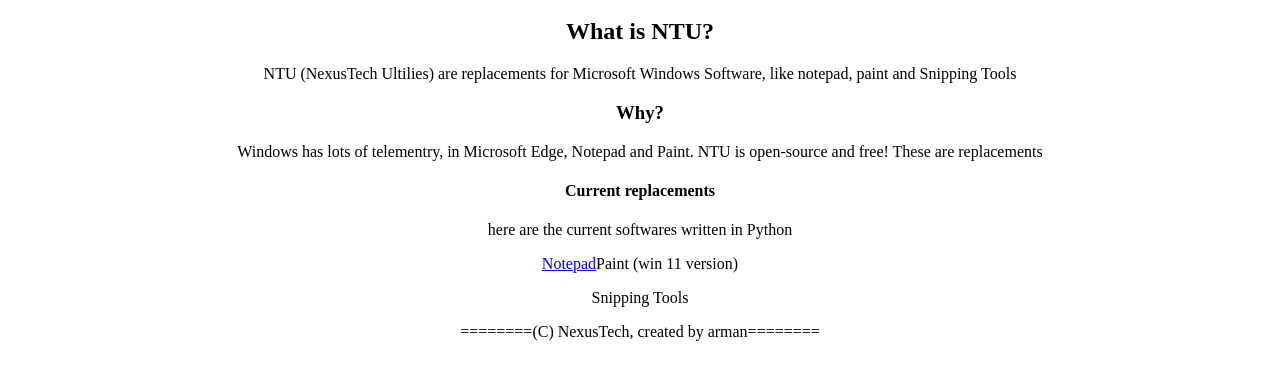
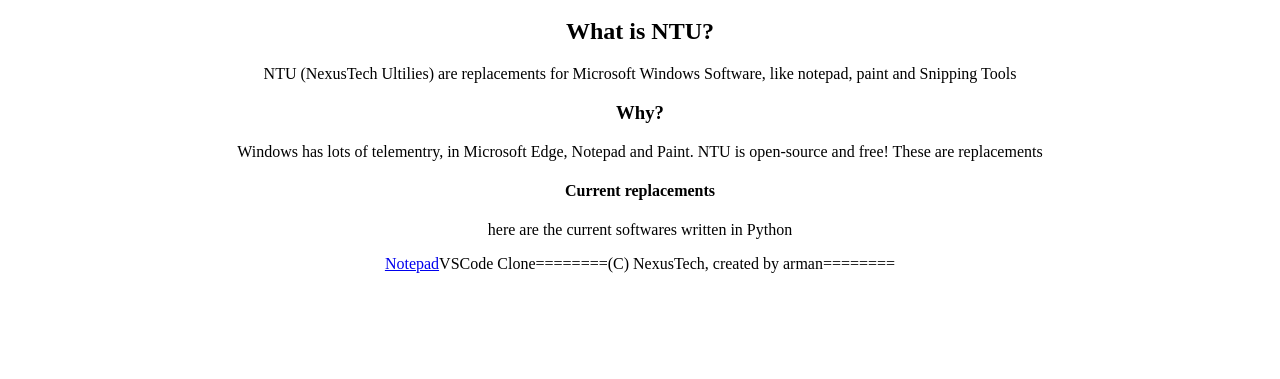
Before and after one commit to nexustech24/ntu, a plain HTML site: page index.html in a window 1280 px wide. Shown: the part 327-706 px from the top of the page. Drawn offline with Linux system fonts and the light colour scheme.

Commit message:
index.html

```diff
--- a/index.html
+++ b/index.html
@@ -24,8 +24,9 @@
       <p>here are the current softwares written in Python</p>
 
         <a href="https://github.com/nexustech24/NexusTech-Text-Editor">Notepad</a
-           <p>Paint (win 11 version)</p>
-           <p>Snipping Tools</p>
+        <a href="https://github.com/nexustech24/NexusCodeEditor">VSCode Clone</a
+
+
 
 
 
```
